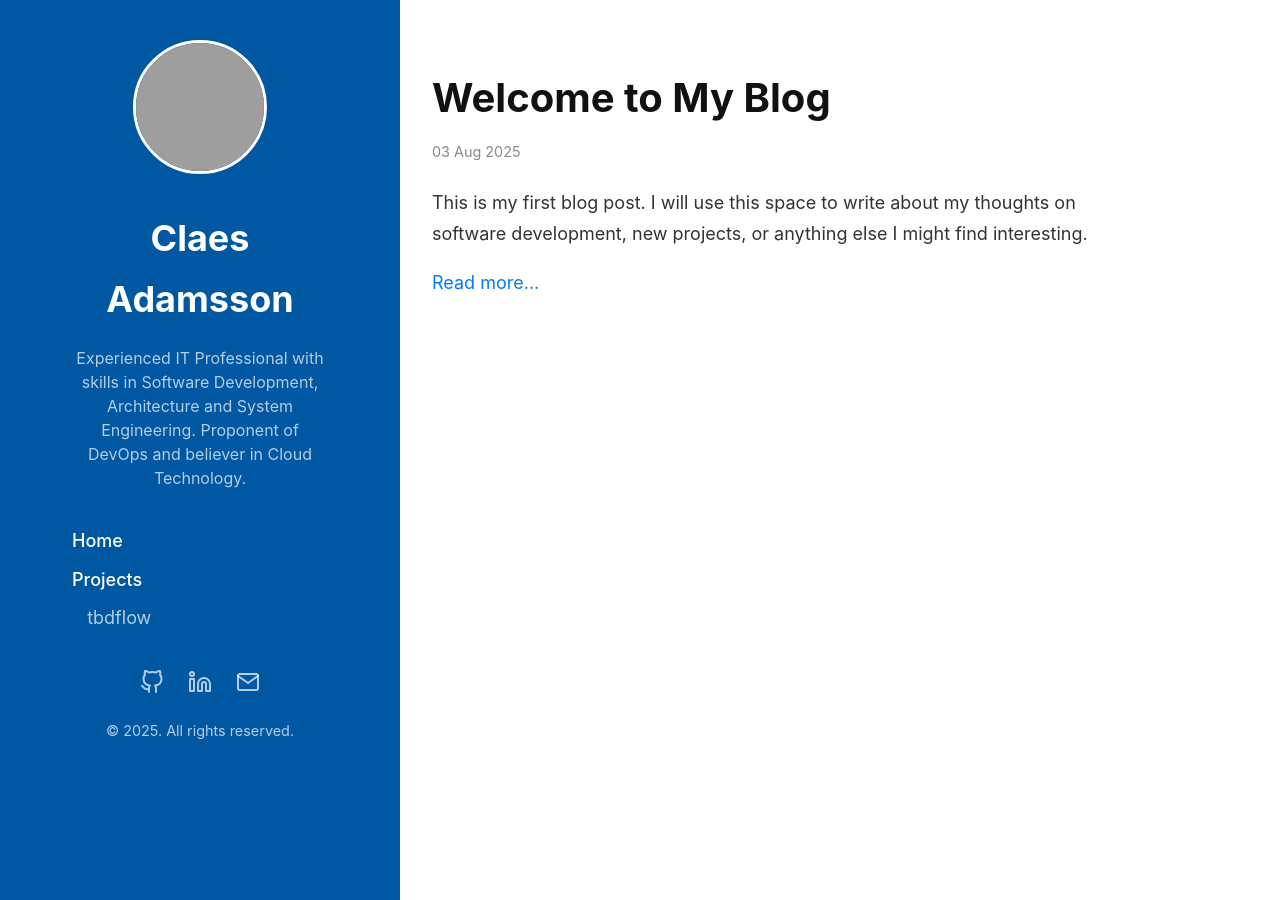
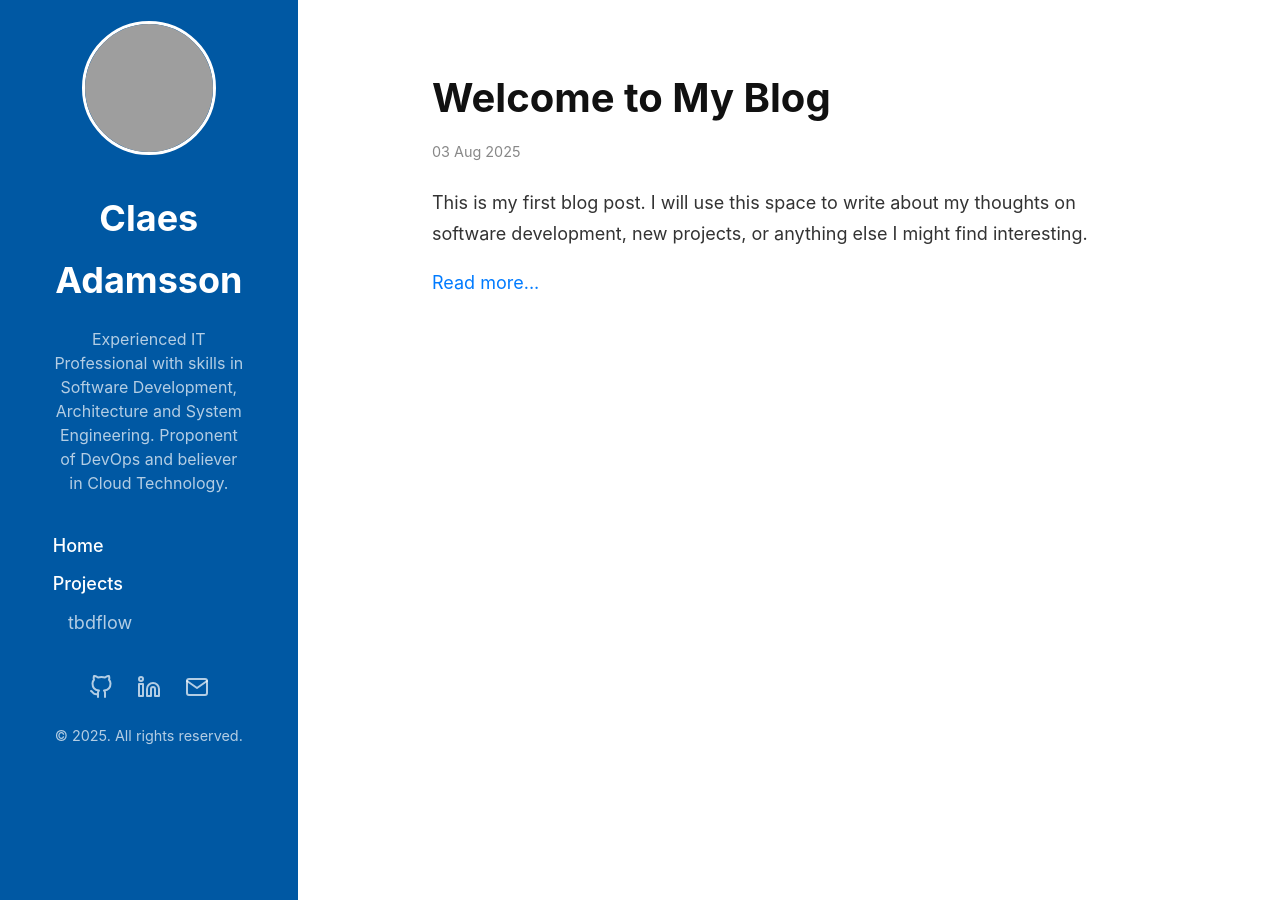
Before and after one commit to cladam/cladam.github.io, a Jekyll site: the page built from index.html, in a window 1280 px wide. Built offline with Jekyll 4.4.1, drawn with Linux system fonts in a browser that asks for light colours; grey boxes are pictures that could not be loaded.

Commit message:
Update style.css

```diff
--- a/assets/css/style.css
+++ b/assets/css/style.css
@@ -50,8 +50,8 @@ a:hover {
     top: 0;
     left: 0;
     bottom: 0;
-    width: 20rem;
-    padding: 2.5rem; /* Increased padding */
+    width: 16rem;
+    padding: 1.3rem;
     color: var(--sidebar-text-color);
     background-color: var(--sidebar-bg-color);
     z-index: 1;
@@ -69,7 +69,7 @@ a:hover {
 }
 
 .sidebar-about {
-    text-align: center; /* Center the avatar, name, and bio */
+    text-align: center;
 }
 
 .sidebar-about h1 {
```
